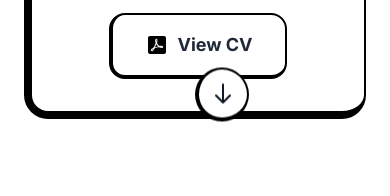
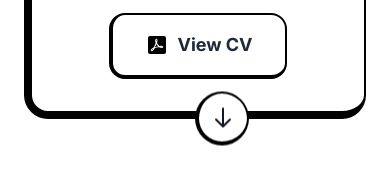
Before and after one commit to tomasjerabek-com/company-web, an Astro site: page / in a window 390 px wide. Shown: the part 1023-1219 px from the top of the page. Built offline with nearby package versions, Linux system fonts and the light colour scheme; Astro itself is replaced by a stand-in of ours.

Commit message:
Fix scroll arrow position on mobile - lower it to avoid overlapping buttons

```diff
--- a/src/pages/index.astro
+++ b/src/pages/index.astro
@@ -132,7 +132,7 @@ const technologies = [
         <!-- Scroll Indicator -->
         <div
           id="scroll-down"
-          class="absolute bottom-8 left-1/2 transform -translate-x-1/2 animate-bounce cursor-pointer group hover:scale-110 transition-transform duration-300 z-10"
+          class="absolute bottom-2 sm:bottom-8 left-1/2 transform -translate-x-1/2 animate-bounce cursor-pointer group hover:scale-110 transition-transform duration-300 z-10"
           aria-label="Scroll to technologies"
           role="button"
           tabindex="0"
```
